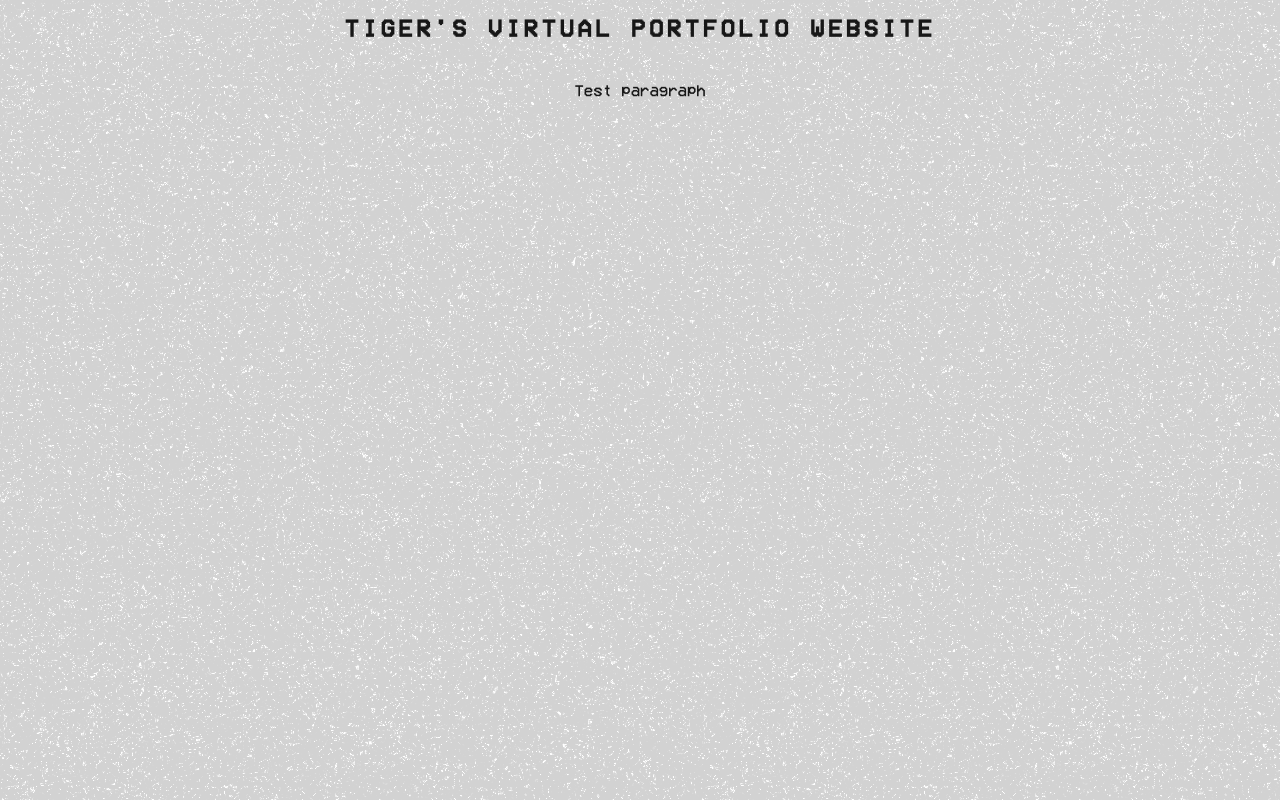
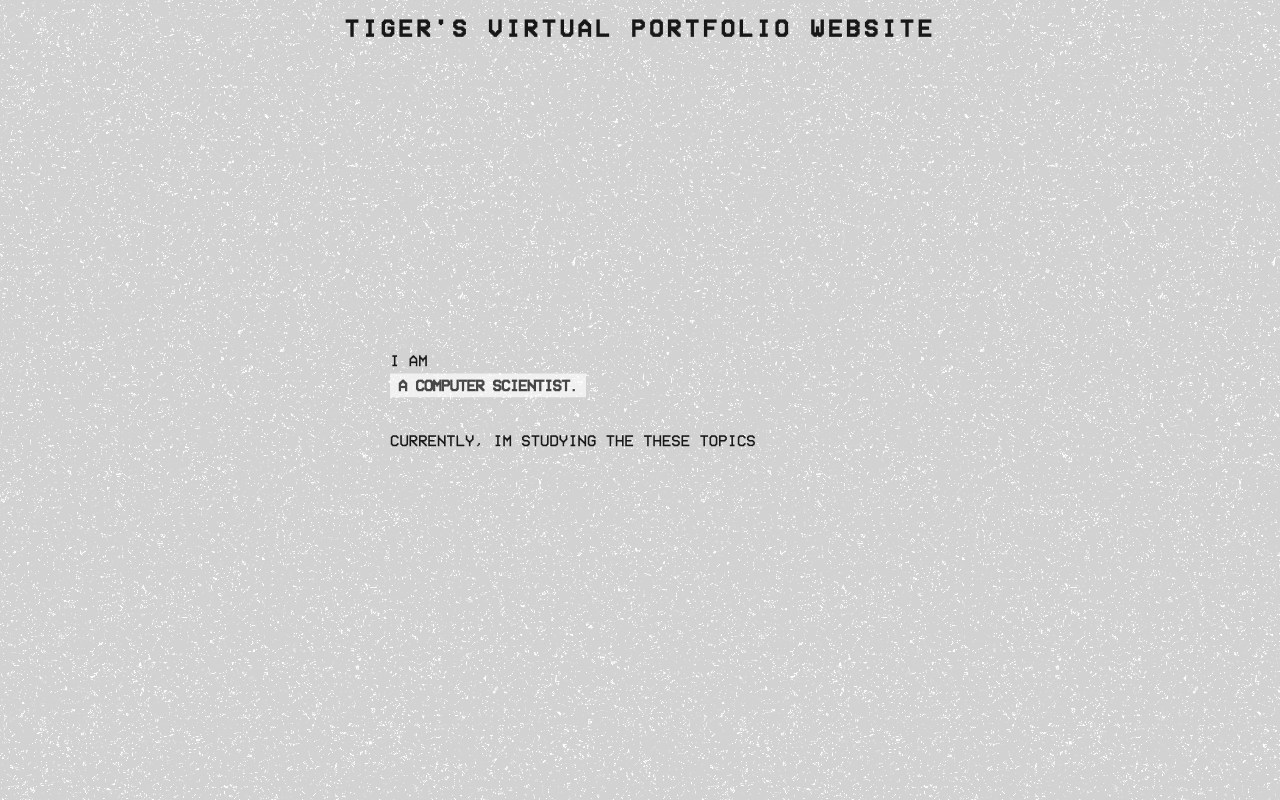
Before and after one commit to T0raT/T0raT.github.io, a Next.js app: page /about in a window 1280 px wide. Built offline with nearby package versions, Linux system fonts and the light colour scheme.

Commit message:
Added clsx, cn.tsx, framer motion and example text on the about page

```diff
--- a/app/about/page.tsx
+++ b/app/about/page.tsx
@@ -1,10 +1,20 @@
 import Header from "../components/Header";
+import { RotateWords } from "../components/RotateWords";
 
 export default function About() {
   return (
-    <div className="grid grid-rows-[20px_1fr_20px] items-center justify-items-center min-h-screen p-8 pb-20 gap-16 sm:p-20 font-[family-name:var(--font-vcr)]">
+    <div className="grid grid-rows-[20px_1fr_20px] items-center justify-items-center min-h-screen p-8 pb-20 gap-16 sm:p-20 font-[family-name:var(--font-vcr)] w-full">
       <Header />
-      <p>Test paragraph</p>
+      <div className="w-[500px] absolute top-50 left-50">
+        <p className="mb-2">I AM</p>
+        <RotateWords
+          text=""
+          words={["A FRONTEND DEVELOPER.", "A COMPUTER SCIENTIST.", "A ???"]}
+        />
+        <br />
+
+        <p>CURRENTLY, IM STUDYING THE THESE TOPICS </p>
+      </div>
     </div>
   );
 }
--- /dev/null
+++ b/app/components/RotateWords.tsx
@@ -0,0 +1,39 @@
+"use client";
+import * as React from "react";
+import { AnimatePresence, motion } from "framer-motion";
+
+export function RotateWords({
+  text = "Rotate",
+  words = ["Word 1", "Word 2", "Word 3"],
+}: {
+  text: string;
+  words: string[];
+}) {
+  const [index, setIndex] = React.useState(0);
+
+  React.useEffect(() => {
+    const interval = setInterval(() => {
+      setIndex((prevIndex) => (prevIndex + 1) % words.length);
+    }, 5000);
+    // Clean up interval on unmount
+    return () => clearInterval(interval);
+    // eslint-disable-next-line react-hooks/exhaustive-deps
+  }, []);
+  return (
+    <div className="text-center font-bold tracking-tighter w-fit gap-1.5">
+      {text}{" "}
+      <AnimatePresence mode="wait">
+        <motion.p
+          key={words[index]}
+          initial={{ opacity: 0, y: -20 }}
+          animate={{ opacity: 1, y: 0 }}
+          exit={{ opacity: 0, y: 20 }}
+          transition={{ duration: 0.3 }}
+          className="bg-white text-black px-2"
+        >
+          {words[index]}
+        </motion.p>
+      </AnimatePresence>
+    </div>
+  );
+}
--- /dev/null
+++ b/util/cn.ts
@@ -0,0 +1,6 @@
+import { type ClassValue, clsx } from "clsx";
+import { twMerge } from "tailwind-merge";
+
+export function cn(...inputs: ClassValue[]) {
+  return twMerge(clsx(inputs));
+}
```
Also changed, not shown: package.json (+8 -5 lines), 1 other file (tests, documents, lock files or other folders).
